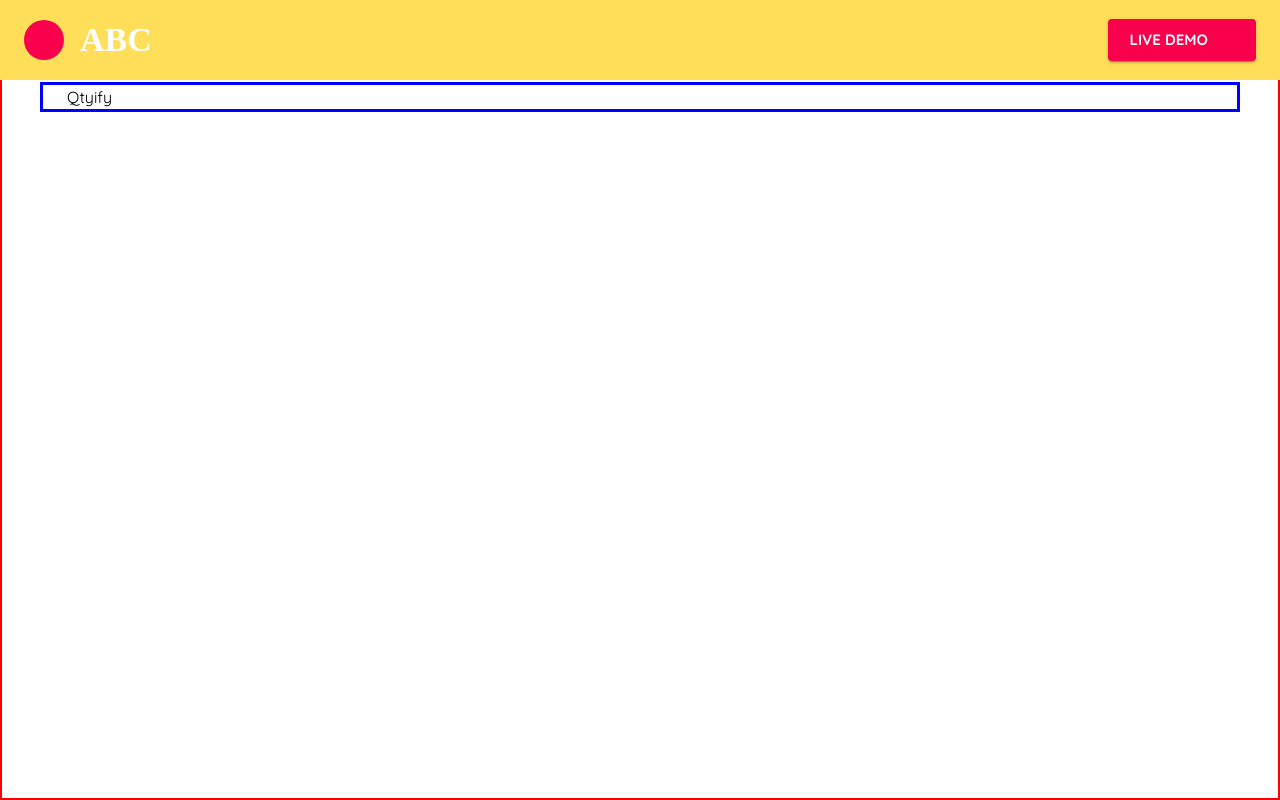
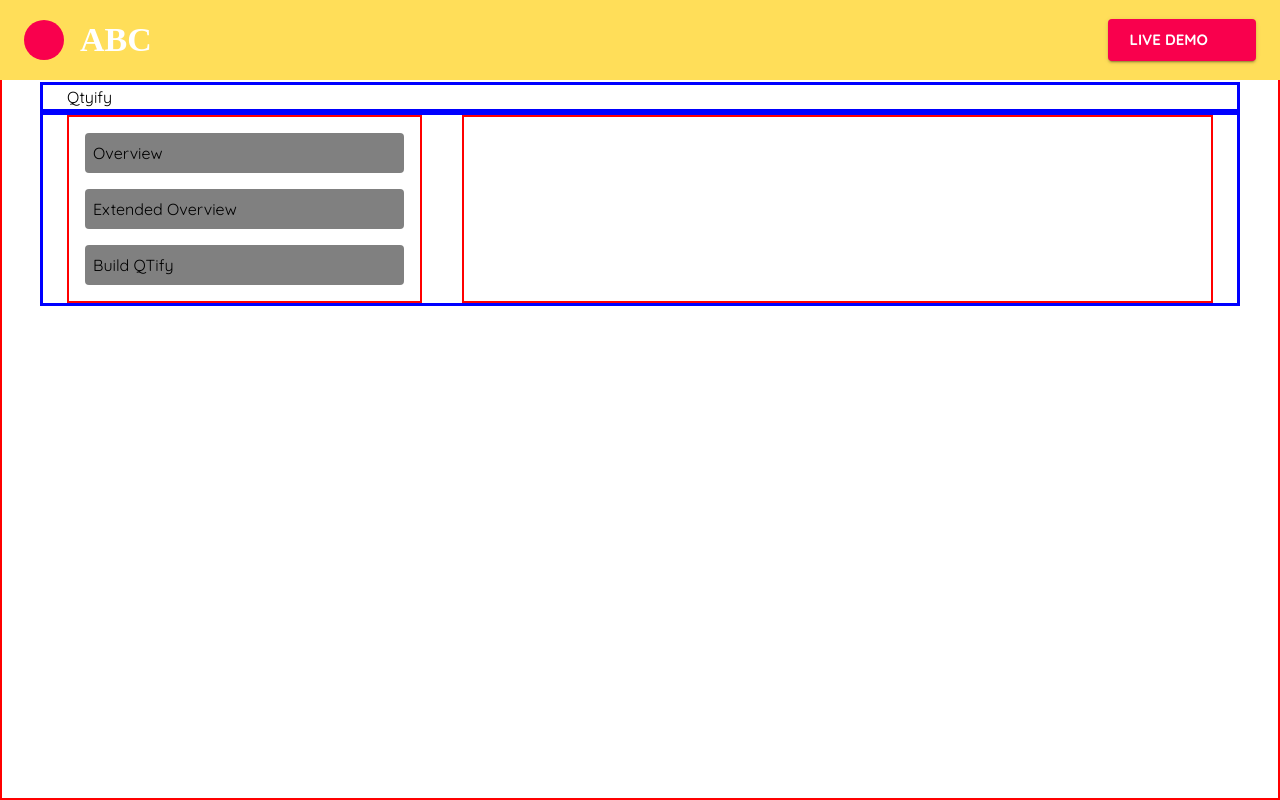
Before and after one commit to RjRishuSty/my_portfolio, a React (Vite) app in the folder frontend/: page /project/1 in a window 1280 px wide. Shown: the top 800 px of the page. Built offline with nearby package versions, Linux system fonts and the light colour scheme; some icons are missing.

Commit message:
add links in project page

```diff
--- a/frontend/links.js
+++ b/frontend/links.js
@@ -15,4 +15,8 @@ export const links = [
     label: "Projects",
     path: "/project",
   },
+  {
+    label: "Admin Dashboard",
+    path: "/admin",
+  },
 ];
--- a/frontend/src/components/Header.jsx
+++ b/frontend/src/components/Header.jsx
@@ -120,13 +120,11 @@ const Header = (props) => {
             <Toolbar sx={{ justifyContent: "space-between" }}>
               {/* Logo */}
               <motion.div variants={logoVariant}>
-                <Box
-                  flexGrow={miniLaptop ? 1 : 0.5}
-                >
+                <Box flexGrow={miniLaptop ? 1 : 0.5}>
                   {isProjectDetailPage ? (
                     <Box sx={{ ...allItemsCenter }}>
                       <IconButton
-                      onClick={()=>navigate(-1)}
+                        onClick={() => navigate(-1)}
                         sx={{
                           backgroundColor: "#f9004d",
                           borderRadius: 10,
@@ -136,11 +134,11 @@ const Header = (props) => {
                         }}
                       >
                         <ArrowBackIcon
-                          fontSize="large"
+                          fontSize={isMobile ? "small" : "large"}
                           sx={{ color: "#fff" }}
                         />
                       </IconButton>
-                      <Typography variant="h4">ABC</Typography>
+                      <Typography variant={isMobile?"h5":"h4"}>ABC</Typography>
                     </Box>
                   ) : (
                     <Logo />
--- a/frontend/src/pages/ShowProjectDetails.jsx
+++ b/frontend/src/pages/ShowProjectDetails.jsx
@@ -1,4 +1,4 @@
-import { Container, Stack, Typography } from "@mui/material";
+import { Container, Grid, Stack, Typography } from "@mui/material";
 import React from "react";
 import { useParams } from "react-router-dom";
 import { projectList } from "../../projectList";
@@ -6,12 +6,45 @@ import { projectList } from "../../projectList";
 const ShowProjectDetails = () => {
   const { id } = useParams();
   const filteredProject = projectList.find((item) => item.id === Number(id));
+  const sidebarLinks = [
+    { title: "Overview" },
+    { title: "Extended Overview" },
+    { title: "Build QTify" },
+  ];
   return (
-    <Stack component="section" sx={{ border: "2px solid red",minHeight:'100vh', py: 10 }}>
+    <Stack
+      component="section"
+      sx={{ border: "2px solid red", minHeight: "100vh", py: 10 }}
+    >
       <Container sx={{ border: "3px solid blue" }}>
         <Typography sx={{ color: "text.default" }}>
           {filteredProject.name}
         </Typography>
+      </Container>
+
+      {/* Details page */}
+
+      <Container minWidth="lg" sx={{ border: "3px solid blue" }}>
+        <Grid container rowSpacing={2} columnSpacing={5}>
+          <Grid
+            size={{ xs: 12, sm: 12, md: 4 }}
+            sx={{ border: "2px solid red" }}
+          >
+            {sidebarLinks.map((item,index) => (
+              <Typography key={index}
+                sx={{ color: "text.default", bgcolor: "gray", m: 2, p: 1,borderRadius:1,cursor:'pointer',"&:hover":{color:'red'} }}
+              >
+                {item.title}
+              </Typography>
+            ))}
+          </Grid>
+          <Grid
+            size={{ xs: 12, sm: 12, md: 8 }}
+            sx={{ border: "2px solid red" }}
+          >
+            <Typography>Details</Typography>
+          </Grid>
+        </Grid>
       </Container>
     </Stack>
   );
```
